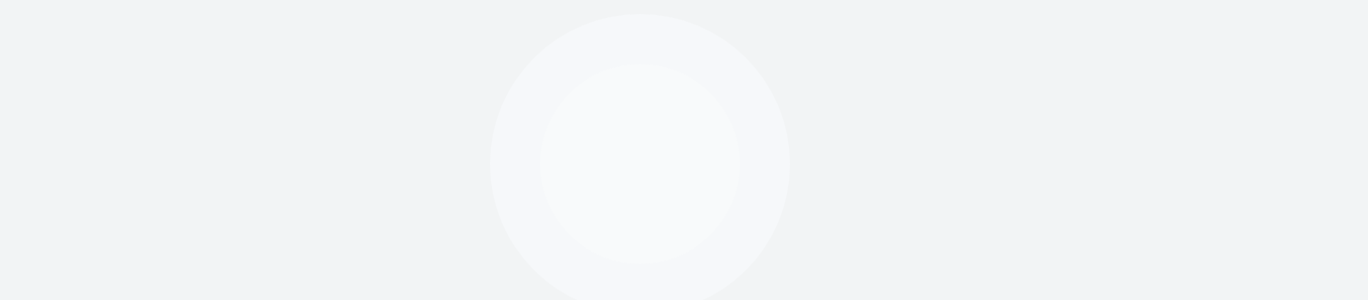
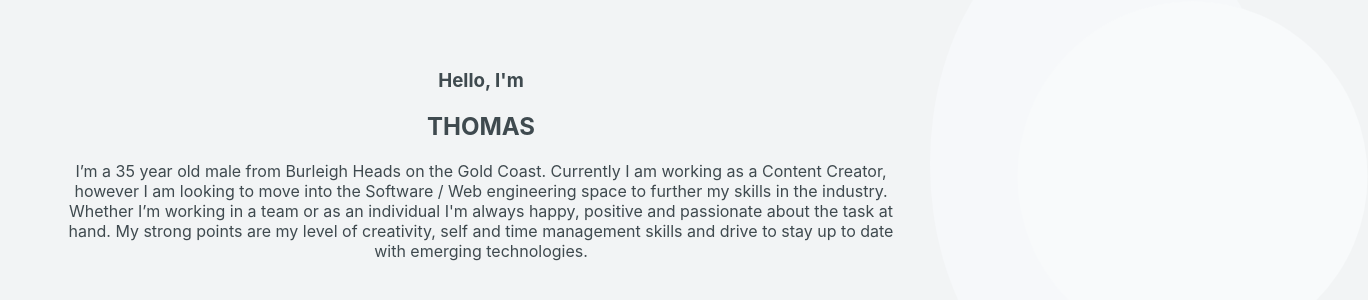
Before and after one commit to skipsterling/skipsterling-thomas-sterling-james-portfolio, a React (Create React App) app: page / in a window 1280 px wide. Shown: the part 236-536 px from the top of the page, 1368 px wide, since content can reach past the window. Built offline with nearby package versions, Linux system fonts and the light colour scheme.

Commit message:
about me section

```diff
--- a/src/App.css
+++ b/src/App.css
@@ -14,18 +14,27 @@ body {
   align-items: center;
   justify-content: center;
 }
+
 .outterCircle {
   position: relative;
-  width: 300px;
-  height: 300px;
+  width: 500px;
+  height: 500px;
   background-color: #f6f8fa;
   border-radius: 50%;
+
 }
 
 .innerCircle {
   transform: translate(25%, 25%);
-  width: 200px;
-  height: 200px;
+  width: 350px;
+  height: 350px;
   background-color: #f8fafb;
   border-radius: 50%;
+
 }
+
+.about {
+  padding: 2rem;
+  margin-left: 2rem;
+  color: #3f4a4f;
+}
--- a/src/App.js
+++ b/src/App.js
@@ -4,6 +4,13 @@ function App() {
   return (
     <div className="App">
       <div className="container">
+      <section>
+        <div className="about">
+  <h3>Hello, I'm</h3>
+  <h1>THOMAS</h1>
+  <p>I’m a 35 year old male from Burleigh Heads on the Gold Coast. Currently I am working as a Content Creator, however I am looking to move into the Software / Web engineering space to further my skills  in the industry. Whether I’m working in a team or as an individual I'm always happy, positive and passionate about the task at hand. My strong points are my level of creativity, self and time management skills and drive to stay up to date with emerging technologies.  </p>
+  </div>
+</section>
       <div class="outterCircle">
   <div class="innerCircle">
     </div>
```
